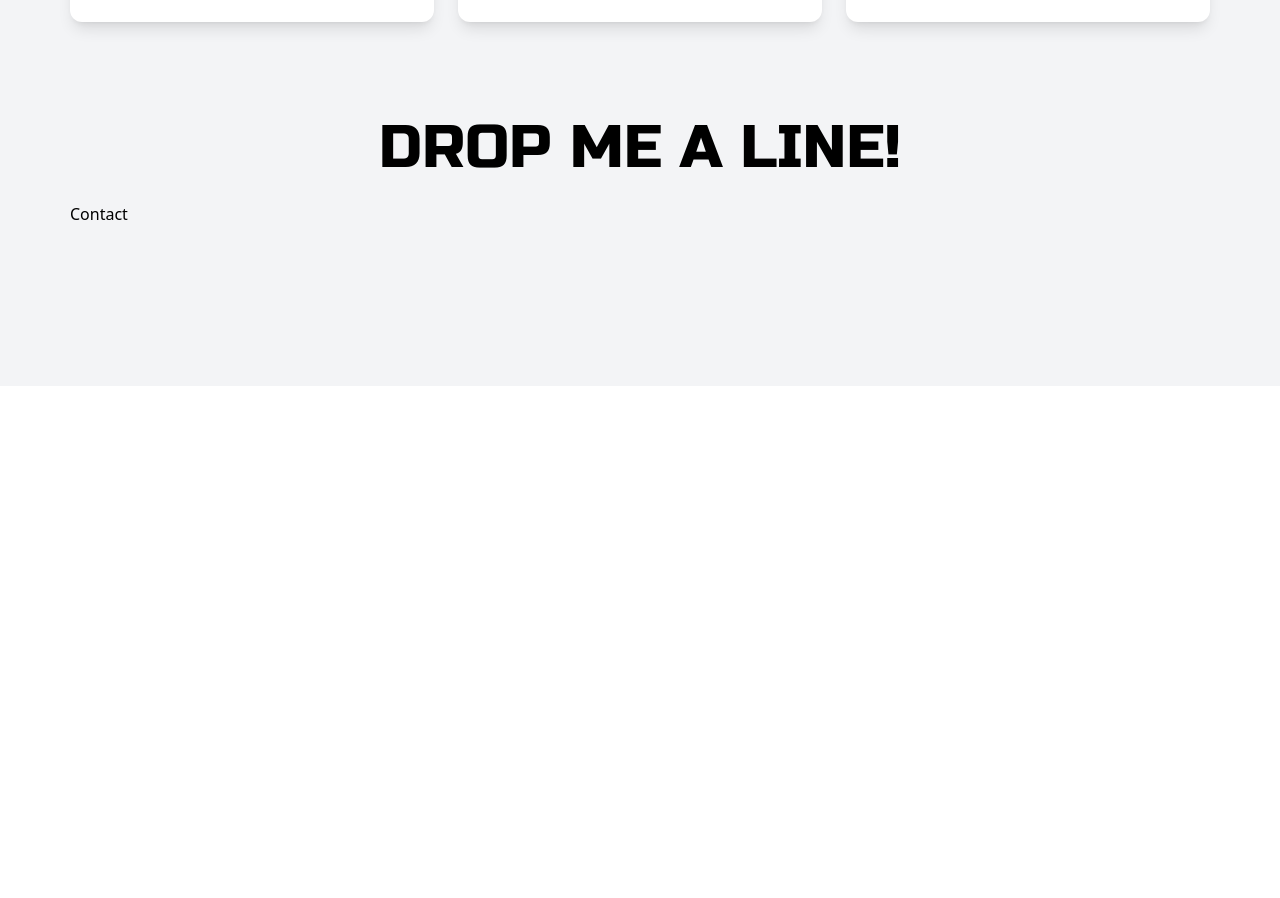
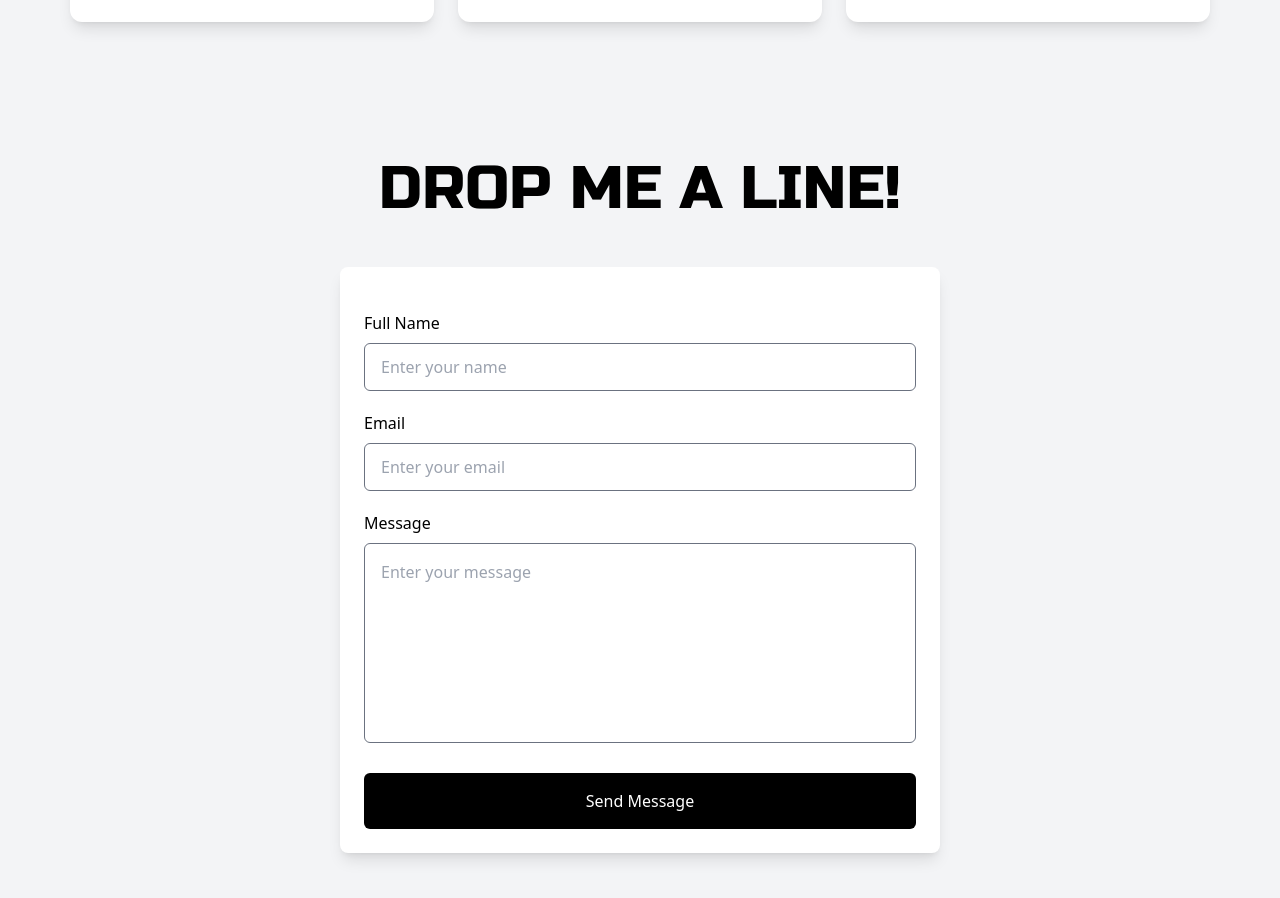
Before and after one commit to SeggyFault/SeggyFault.github.io, a React (Vite) app: page / in a window 1280 px wide. Shown: the part 2848-3746 px from the top of the page. Before the commit the page ends 3234 px from the top, so only its background shows below. Built offline with nearby package versions, Linux system fonts and the light colour scheme.

Commit message:
feat: add structure and functionality to Contact component

```diff
--- a/src/App.jsx
+++ b/src/App.jsx
@@ -62,7 +62,7 @@ function App() {
 
       {/* Contact */}
       <div className="px-5 py-10 bg-gray-100 md:py-20">
-        <section id="contact" className="min-w-[400px] max-w-[1140px] mx-5 md:mx-auto">
+        <section id="contact" className="min-w-[400px] max-w-[1140px] mx-5 md:mx-auto flex flex-col items-center justify-center min-h-screen">
           <h2 className="mb-6 text-4xl text-center text-black uppercase md:text-6xl font-russo">Drop me a line!</h2>
           <Contact />
         </section>
--- a/src/components/Contact.jsx
+++ b/src/components/Contact.jsx
@@ -1,6 +1,80 @@
+import Swal from 'sweetalert2';
+
 const Contact = () => {
+  const onSubmit = async (event) => {
+    event.preventDefault();
+    const formData = new FormData(event.target);
+
+    formData.append("access_key", "7338ec8f-6285-46e7-a662-afb06c714cc9");
+
+    const object = Object.fromEntries(formData);
+    const json = JSON.stringify(object);
+
+    const res = await fetch("https://api.web3forms.com/submit", {
+      method: "POST",
+      headers: {
+        "Content-Type": "application/json",
+        Accept: "application/json"
+      },
+      body: json
+    }).then((res) => res.json());
+
+    if (res.success) {
+      Swal.fire({
+        title: "Success!",
+        text: "Your message has been sent!",
+        icon: "success",
+        confirmButtonText: 'OK',
+        customClass: {
+        confirmButton: 'bg-black text-white hover:bg-blue-600 border border-blue-500 rounded-md px-6 py-2',
+        }
+      });
+    }
+  };
+
   return (
-    <div>Contact</div>
+    <form
+      onSubmit={onSubmit}
+      className="w-full max-w-[600px] bg-white p-6 rounded-lg shadow-lg m-6"
+    >
+
+      {/* Name */}
+      <div className="mt-5">
+        <label htmlFor="">Full Name</label>
+        <input
+          type="text"
+          name="name"
+          placeholder="Enter your name"
+          className="w-full h-12 p-4 mt-2 text-base text-black bg-transparent border border-gray-500 rounded-md outline-none"
+          required
+        />
+      </div>
+
+      {/* Email */}
+      <div className="mt-5">
+        <label htmlFor="">Email</label>
+        <input
+          type="email"
+          name="email"
+          placeholder="Enter your email"
+          className="w-full h-12 p-4 mt-2 text-base text-black bg-transparent border border-gray-500 rounded-md outline-none"
+          required
+        />
+      </div>
+
+      {/* Message */}
+      <div className="mt-5">
+        <label htmlFor="">Message</label>
+        <textarea
+          name="message"
+          placeholder="Enter your message"
+          className="w-full h-[200px] resize-none p-4 mt-2 text-base text-black bg-transparent border border-gray-500 rounded-md outline-none"
+          required></textarea>
+      </div>
+
+      <button className="w-full mt-6 text-base text-white bg-black rounded-md cursor-pointer h-14" type="submit">Send Message</button>
+
+    </form>
   )
 }
 export default Contact
```
